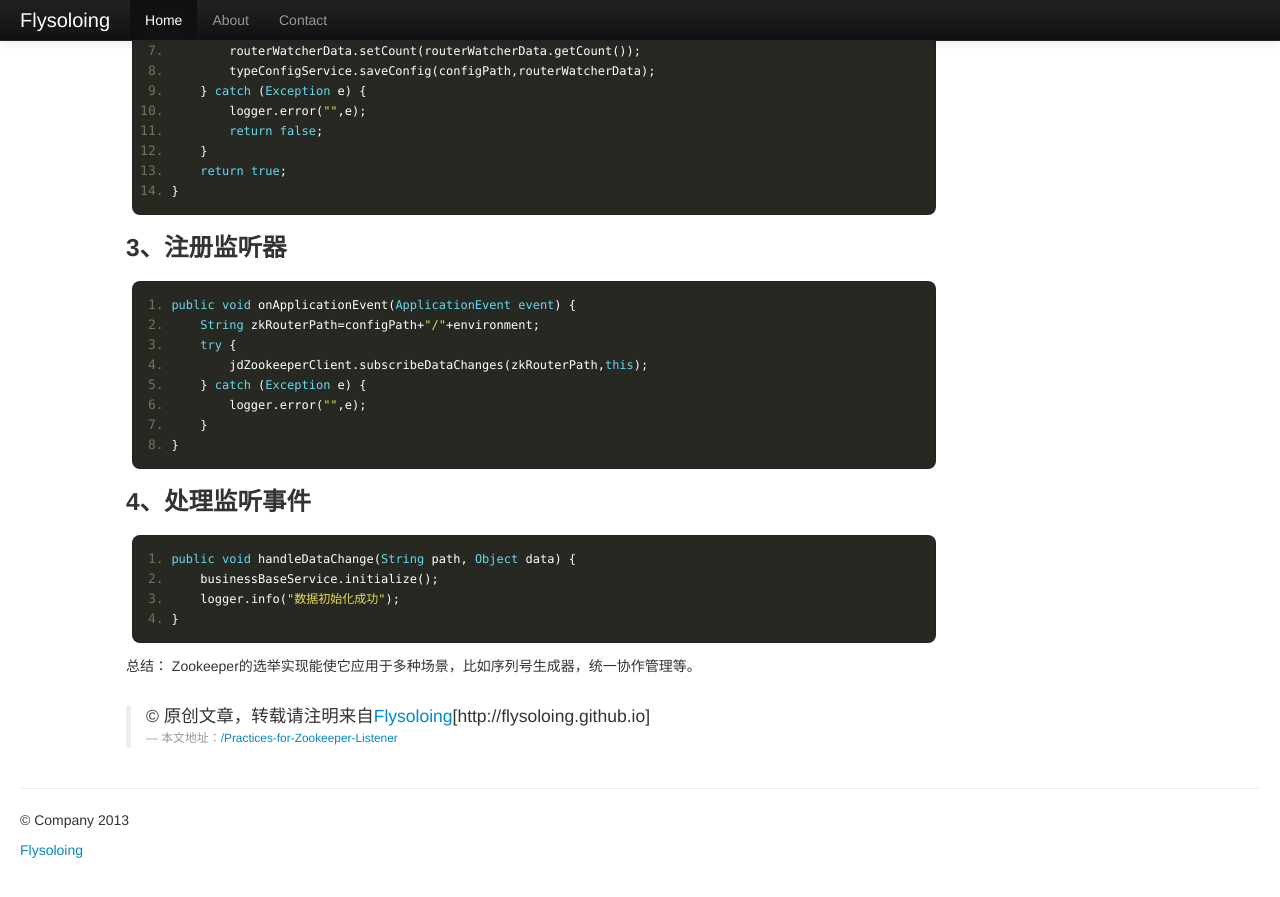
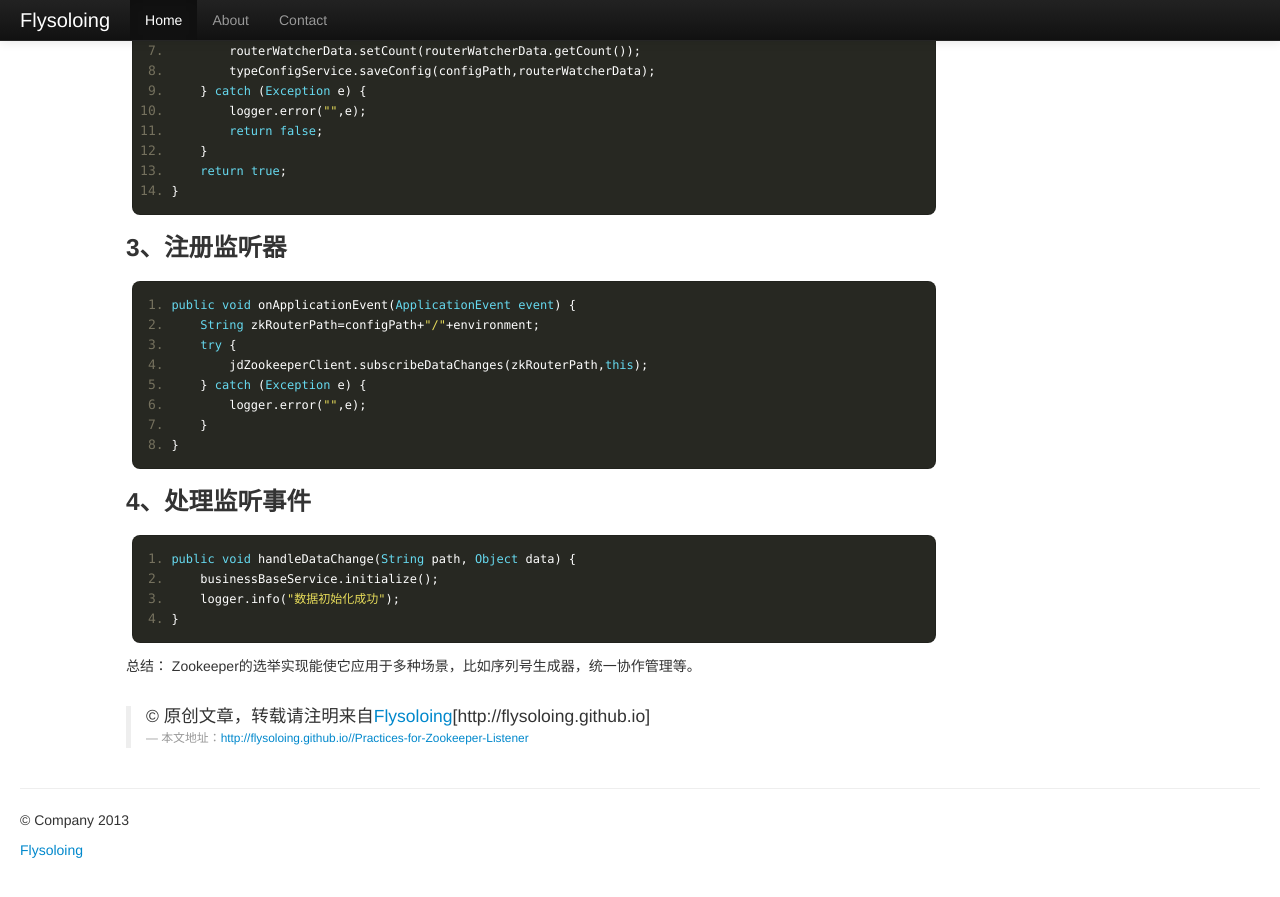
Before and after one commit to flysoloing/flysoloing.github.io, a Jekyll site: the page built from _posts/2013-06-12-Practices-for-Zookeeper-Listener.md, in a window 1280 px wide and 900 px high, scrolled down 924 px. Shown: the top 897 px of the window. Built offline with Jekyll 4.4.1, drawn with Linux system fonts in a browser that asks for light colours; some of the changed lines change nothing that is shown.

Commit message:
little fix

```diff
--- a/_layouts/post.html
+++ b/_layouts/post.html
@@ -17,7 +17,7 @@ layout: default
 	  <br>
 	  <blockquote>
         <p>&copy; 原创文章，转载请注明来自<a href="/">Flysoloing</a>[http://flysoloing.github.io]</p>
-        <small>本文地址：<cite title="{{ page.title }}"><a href="/">{{ page.url }}</a></cite></small>
+        <small>本文地址：<cite title="{{ page.title }}"><a href="/{{ page.url }}">http://flysoloing.github.io/{{ page.url }}</a></cite></small>
       </blockquote>
     </div>
   </div>
```
